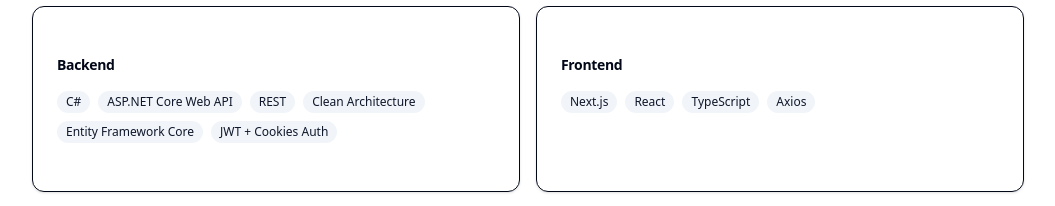
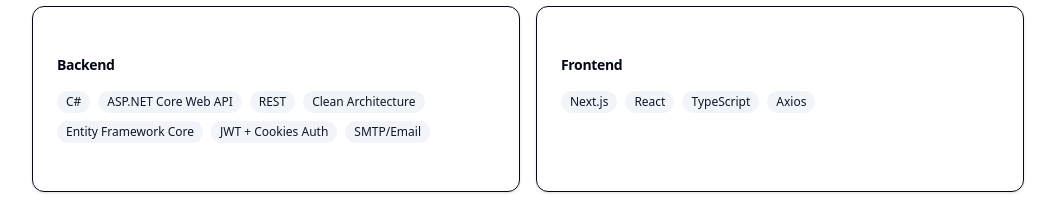
Before and after one commit to liriimb/portfolio-lb, a Next.js app in the folder portfolio/: page / in a window 1280 px wide. Shown: the part 2460-2666 px from the top of the page, without its empty margins (112-1167 px from the left). Built offline with nearby package versions, Linux system fonts and the light colour scheme.

Commit message:
reverted

```diff
--- a/portfolio/src/content/resume.ts
+++ b/portfolio/src/content/resume.ts
@@ -105,6 +105,7 @@
       "Clean Architecture",
       "Entity Framework Core",
       "JWT + Cookies Auth",
+      "SMTP/Email",
     ],
     frontend: ["Next.js", "React", "TypeScript", "Axios"],
     tools: ["Git", "Azure (team environment)"],
```
